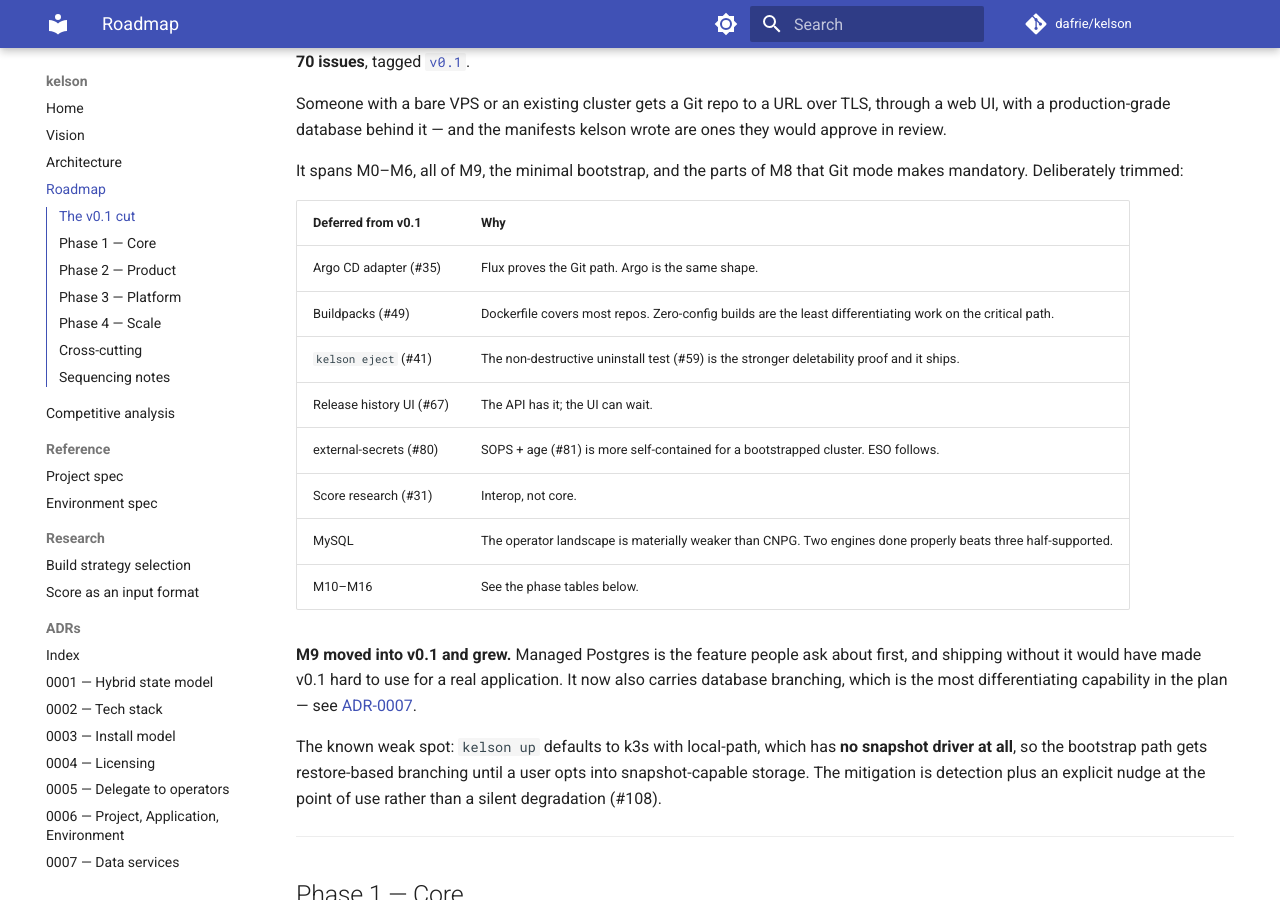
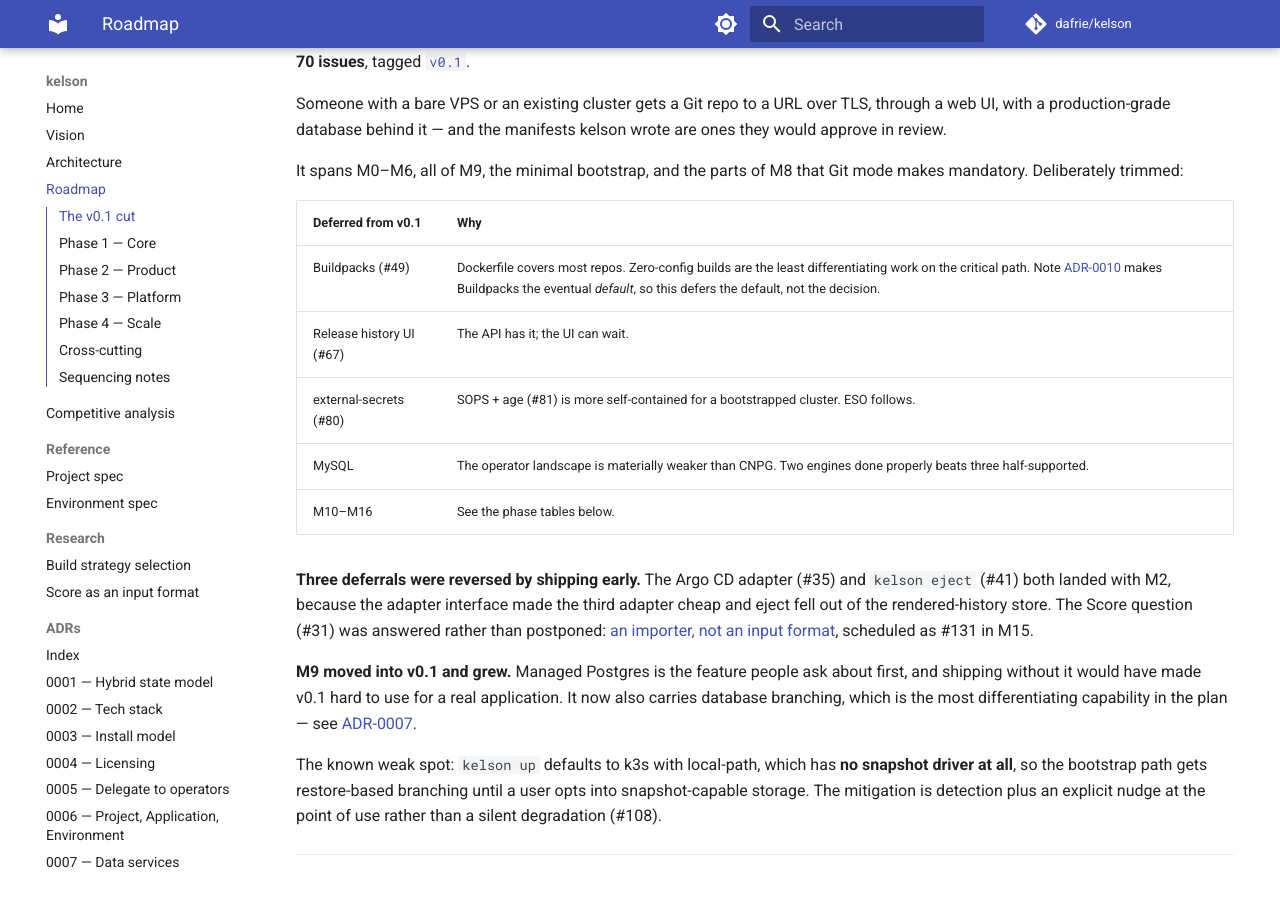
Before and after one commit to dafrie/kelson, an MkDocs documentation site: the page built from docs/roadmap.md, in a window 1280 px wide and 900 px high, scrolled down 340 px. Built offline with MkDocs 1.6.1 and Material for MkDocs 9.7.7, drawn with Linux system fonts in a browser that asks for light colours; comment, search, counter and statistics services are not loaded; some of the changed text lies outside the part shown.

Commit message:
docs: correct the v0.1 deferral table in the roadmap
Three rows described work as deferred that has since shipped. The Argo CD
adapter (#35) and `kelson eject` (#41) landed with M2 — the adapter interface
made a third adapter cheap, and eject fell out of the rendered-history store.
The Score question (#31) was answered rather than postponed.

Rather than delete the rows silently, the reversals are stated: a roadmap
that quietly drops its own deferrals teaches readers not to trust the table.

Also notes that deferring Buildpacks defers the default rather than the
decision, since ADR-0010 makes it the eventual zero-config default, and drops
`kelson eject` from M15's scope because it already exists.

Co-Authored-By: Claude Opus 5 <noreply@anthropic.com>

```diff
--- a/docs/roadmap.md
+++ b/docs/roadmap.md
@@ -20,14 +20,16 @@ Deliberately trimmed:
 
 | Deferred from v0.1 | Why |
 |---|---|
-| Argo CD adapter (#35) | Flux proves the Git path. Argo is the same shape. |
-| Buildpacks (#49) | Dockerfile covers most repos. Zero-config builds are the least differentiating work on the critical path. |
-| `kelson eject` (#41) | The non-destructive uninstall test (#59) is the stronger deletability proof and it ships. |
+| Buildpacks (#49) | Dockerfile covers most repos. Zero-config builds are the least differentiating work on the critical path. Note [ADR-0010](adr/0010-build-strategy.md) makes Buildpacks the eventual *default*, so this defers the default, not the decision. |
 | Release history UI (#67) | The API has it; the UI can wait. |
 | external-secrets (#80) | SOPS + age (#81) is more self-contained for a bootstrapped cluster. ESO follows. |
-| Score research (#31) | Interop, not core. |
 | MySQL | The operator landscape is materially weaker than CNPG. Two engines done properly beats three half-supported. |
 | M10–M16 | See the phase tables below. |
+
+**Three deferrals were reversed by shipping early.** The Argo CD adapter (#35) and `kelson eject` (#41)
+both landed with M2, because the adapter interface made the third adapter cheap and eject fell out of the
+rendered-history store. The Score question (#31) was answered rather than postponed:
+[an importer, not an input format](research/score-as-input-format.md), scheduled as #131 in M15.
 
 **M9 moved into v0.1 and grew.** Managed Postgres is the feature people ask about first, and shipping
 without it would have made v0.1 hard to use for a real application. It now also carries database branching,
@@ -83,7 +85,7 @@ by golden tests.
 | Milestone | Scope |
 |---|---|
 | **M14 · Day-2 & scaling** | HPA/KEDA, cron, workers, progressive delivery, resource recommendations |
-| **M15 · Catalog & ecosystem** | Service catalog, plugin API, Score importer, `kelson eject` |
+| **M15 · Catalog & ecosystem** | Service catalog, plugin API, Score importer (#131) |
 | **M16 · Full bootstrap** | Talos, multi-node, node addition, upgrades, control-plane DR |
 
 ---
```
